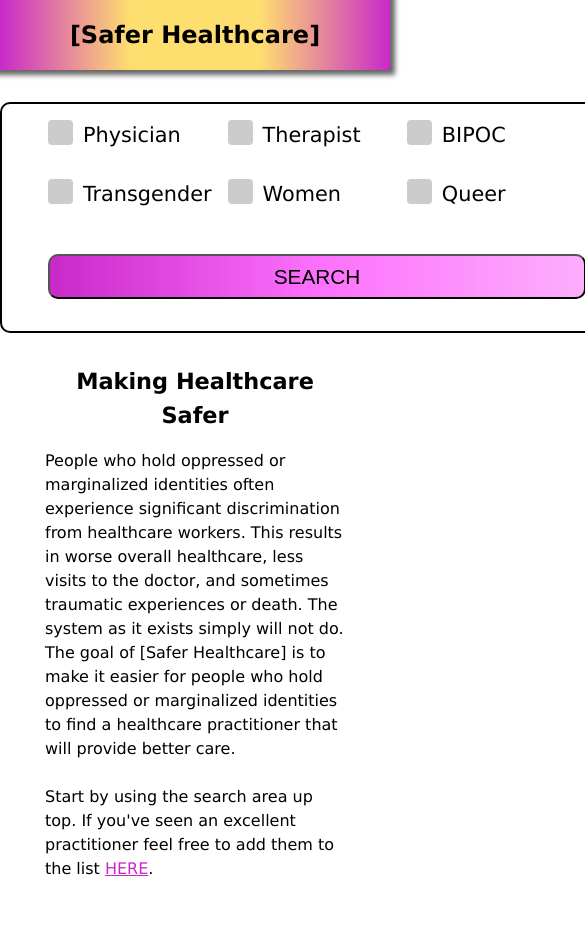
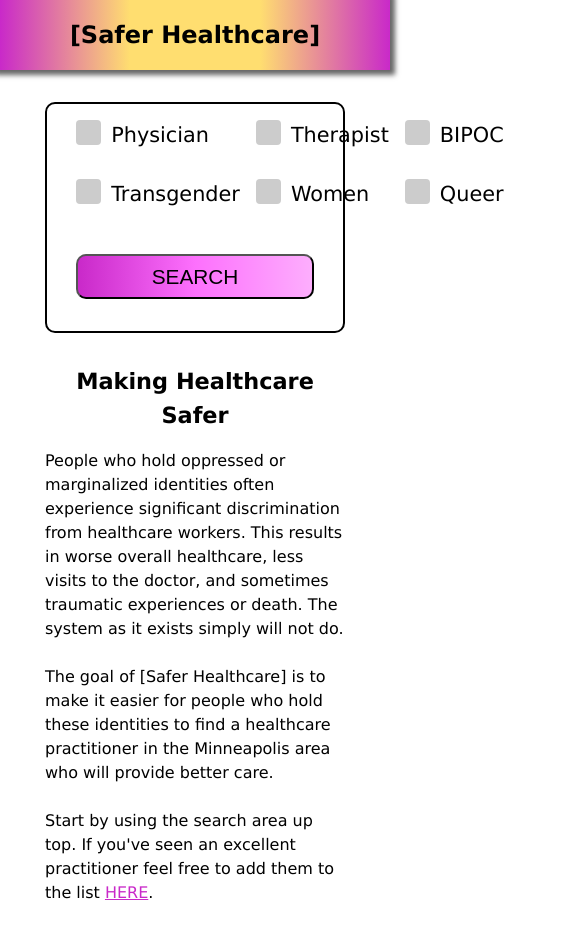
Before and after one commit to AwrenNuit/safer-care-coop, a React (Create React App) app: page / in a window 390 px wide. Shown: the top 925 px of the page, 585 px wide, since content can reach past the window. Before the commit the page ends 881 px from the top, so only its background shows below. Built offline with nearby package versions, Linux system fonts and the light colour scheme; no server answers; the database is empty.

Commit message:
basic responsiveness set up

```diff
--- a/src/components/App/App.css
+++ b/src/components/App/App.css
@@ -19,7 +19,7 @@ button {
 }
 
 .main-container {
-  margin: 0 auto;
+  margin: 0 auto 20px auto;
   width: 630px;
 }
 
--- a/src/components/Home/Home.js
+++ b/src/components/Home/Home.js
@@ -32,14 +32,22 @@ export default function Home() {
         significant discrimination from healthcare workers. This results in
         worse overall healthcare, less visits to the doctor, and sometimes
         traumatic experiences or death. The system as it exists simply will not
-        do. The goal of [Safer Healthcare] is to make it easier for people who
-        hold oppressed or marginalized identities to find a healthcare
-        practitioner that will provide better care.
+        do.
       </p>
       <br />
       <p>
-        Start by using the search area up top. If you've seen an excellent practitioner feel
-        free to add them to the list <Link style={{color: "#c929c9",cursor: "pointer"}} to="/add-a-doc">HERE</Link>.
+        The goal of [Safer Healthcare] is to make it easier for people who hold
+        these identities to find a healthcare practitioner in the Minneapolis
+        area who will provide better care.
+      </p>
+      <br />
+      <p>
+        Start by using the search area up top. If you've seen an excellent
+        practitioner feel free to add them to the list{" "}
+        <Link style={{ color: "#c929c9", cursor: "pointer" }} to="/add-a-doc">
+          HERE
+        </Link>
+        .
       </p>
       <ToastContainer
         position="bottom-center"
--- a/src/components/Searchbar/Searchbar.css
+++ b/src/components/Searchbar/Searchbar.css
@@ -27,3 +27,15 @@
   margin: 1rem auto;
   width: 90%;
 }
+
+@media(max-width: 710px) {
+  #search-container {
+    width: 364px;
+  }
+}
+
+@media(max-width: 480px) {
+  #search-container {
+    width: 264px;
+  }
+}
```
